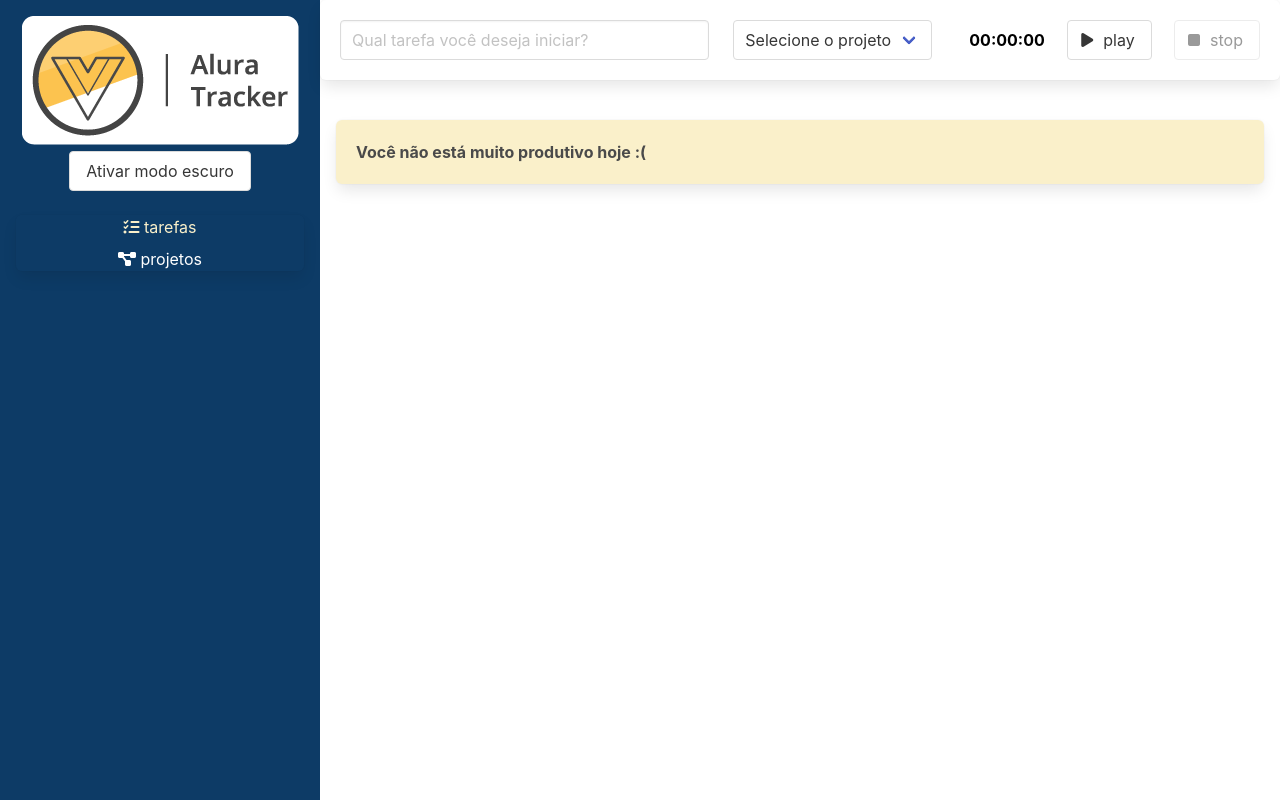
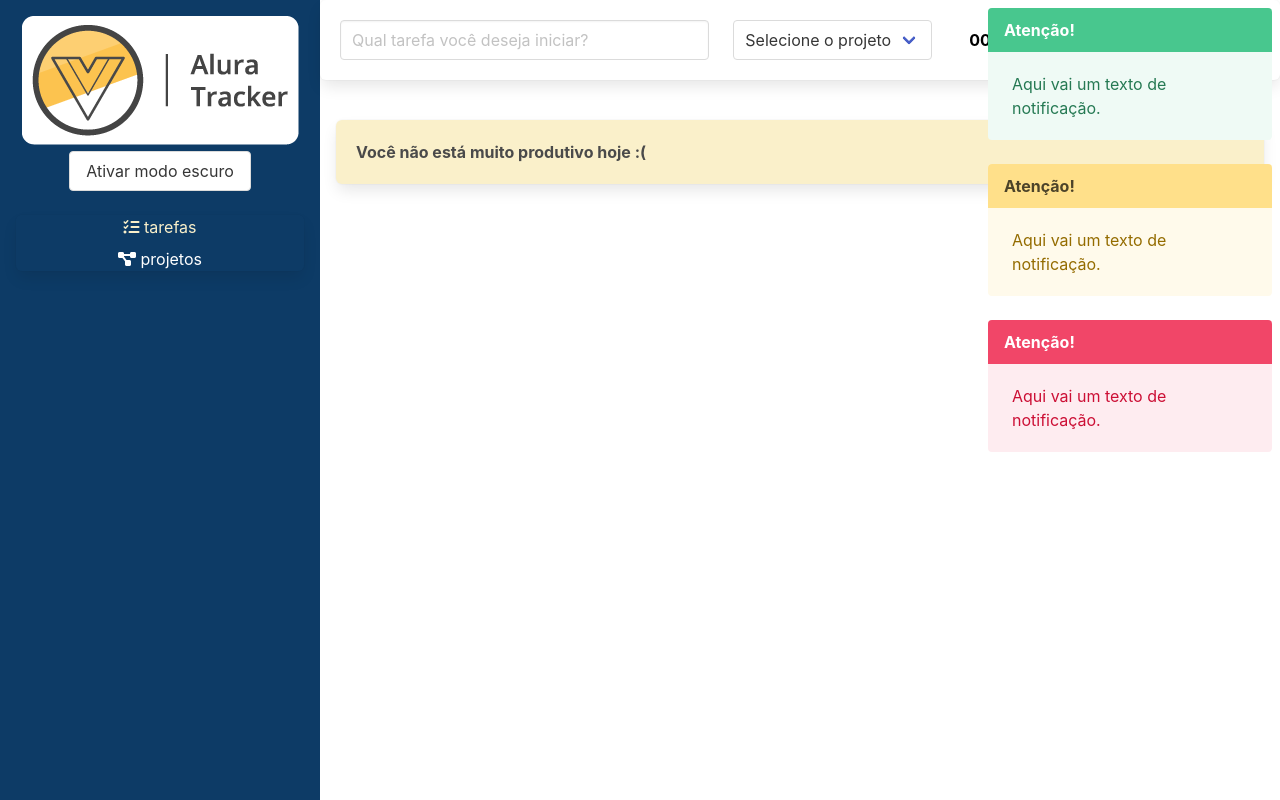
Before and after one commit to thaisquesada/alura-tracker, a Vue app in the folder alura-tracker/: page / in a window 1280 px wide. Built offline with nearby package versions, Linux system fonts and the light colour scheme.

Commit message:
criando o componente de notificações 🐱‍💻

```diff
--- a/alura-tracker/src/App.vue
+++ b/alura-tracker/src/App.vue
@@ -4,6 +4,7 @@
       <BarraLateral @aoTemaAlterado="trocarTema" />
     </div>
     <div class="column is-three-quarter conteudo">
+      <Notificacoes />
       <router-view></router-view>
     </div>
   </main>
@@ -12,11 +13,13 @@
 <script lang="ts">
 import { defineComponent } from 'vue';
 import BarraLateral from '@/components/BarraLateral.vue'
+import Notificacoes from '@/components/Notificacoes.vue'
 
 export default defineComponent({
   name: 'App',
   components: {
-    BarraLateral
+    BarraLateral,
+    Notificacoes
   },
   data() {
     return {
--- /dev/null
+++ b/alura-tracker/src/components/Notificacoes.vue
@@ -0,0 +1,34 @@
+<template>
+  <div class="notificacoes">
+    <article class="message is-success">
+      <div class="message-header">Atenção!</div>
+      <div class="message-body">Aqui vai um texto de notificação.</div>
+    </article>
+    <article class="message is-warning">
+      <div class="message-header">Atenção!</div>
+      <div class="message-body">Aqui vai um texto de notificação.</div>
+    </article>
+    <article class="message is-danger">
+      <div class="message-header">Atenção!</div>
+      <div class="message-body">Aqui vai um texto de notificação.</div>
+    </article>
+  </div>
+</template>
+
+<script lang="ts">
+import { defineComponent } from "vue";
+
+export default defineComponent({
+  name: "Notificacoes",
+});
+</script>
+
+<style scoped>
+.notificacoes {
+    position: absolute;
+    right: 0;
+    width: 300px;
+    padding: 8px;
+    z-index: 105;
+}
+</style>
```
